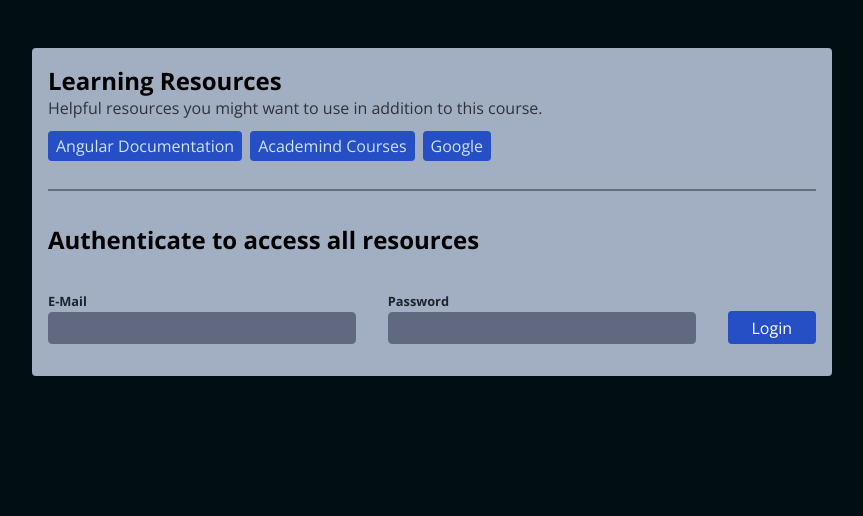
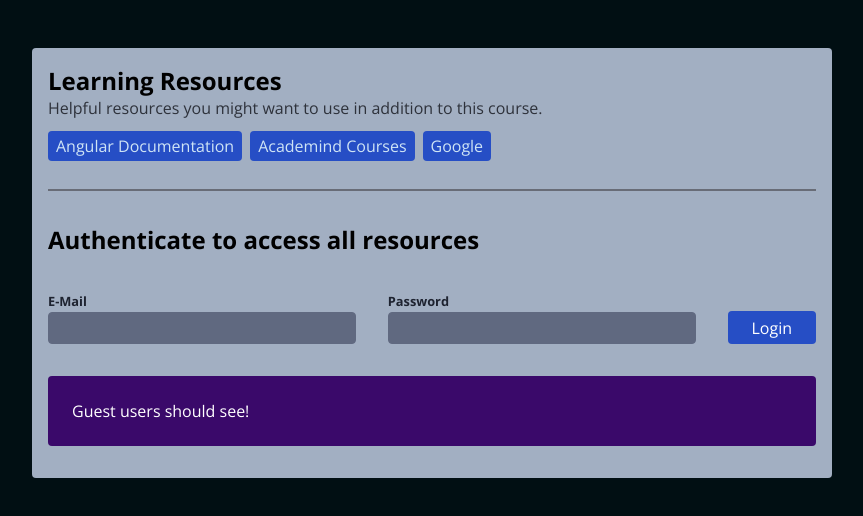
Before and after one commit to RalucaSpt/directives-angular, an Angular app in the folder 01-starting-project/: page / in a window 1280 px wide. Shown: the top 516 px of the page, without its empty margins (208-1071 px from the left). Built offline with nearby package versions, Linux system fonts and the light colour scheme.

Commit message:
Structural directives and syntactic sugar

```diff
--- a/01-starting-project/src/app/app.component.html
+++ b/01-starting-project/src/app/app.component.html
@@ -5,7 +5,18 @@
 
   <app-auth />
 
-  <ng-template appAuth = "admin">
+  <!-- <ng-template appAuth = "admin">
     <p>Only admin should see!</p>
-  </ng-template>
+  </ng-template> -->
+  <p *appAuth = "'admin'" class="protected-content admin">
+    Only admin should see!
+  </p>
+  <p *appAuth = "'user'" class="protected-content unauthenticated">
+    Regular users should see!
+  </p>
+  <p *appAuth = "'guest'" class="protected-content authenticated">
+    Guest users should see!
+  </p>
+
+
 </main>
```
